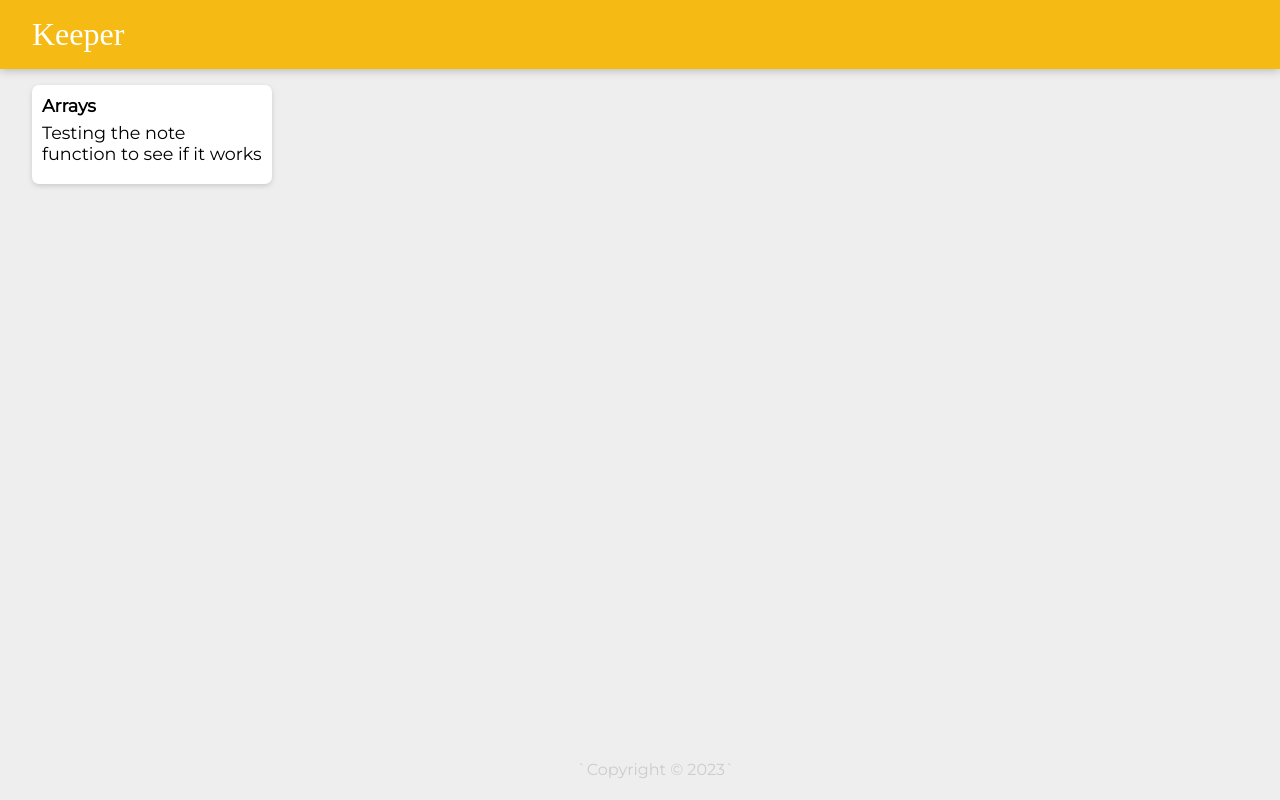
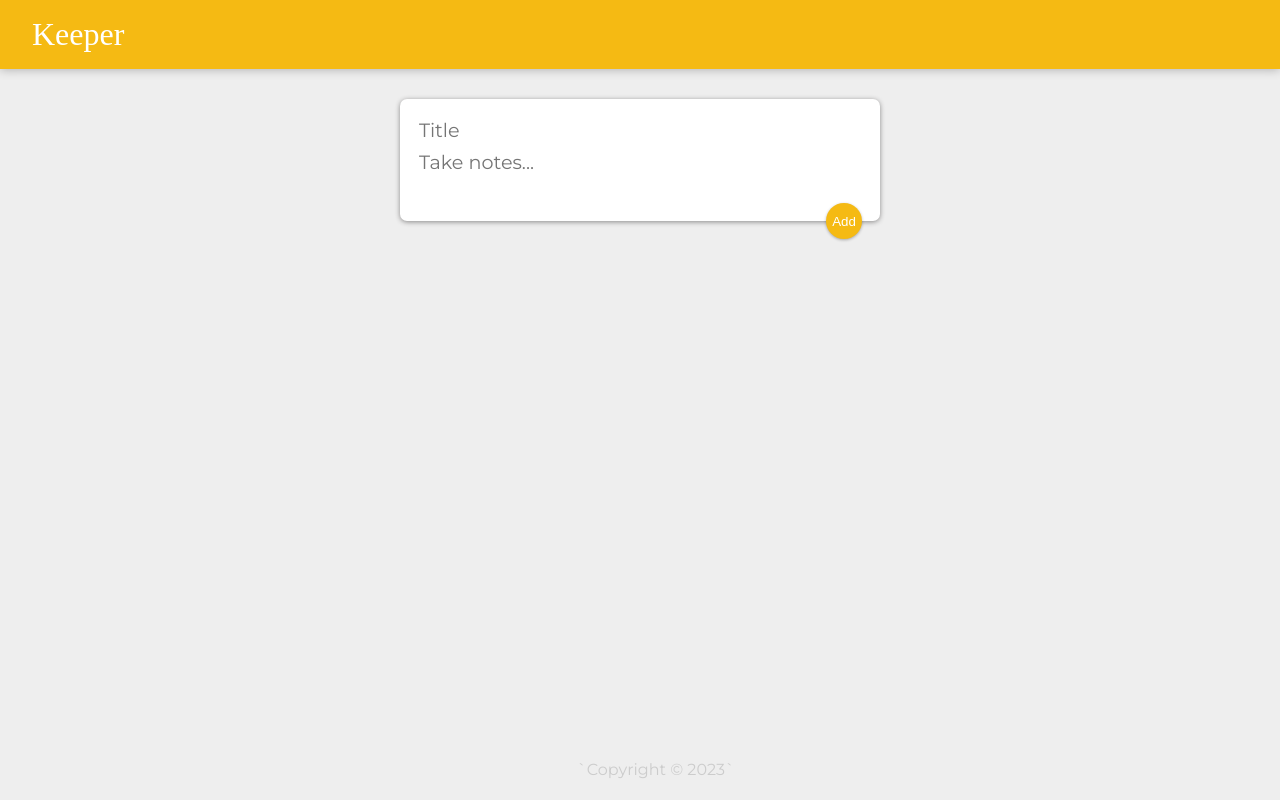
Before and after one commit to CelalKincross/web_dev, a React (Create React App) app in the folder keeper-app/: page / in a window 1280 px wide. Built offline with nearby package versions, Linux system fonts and the light colour scheme; a web font is replaced by a local one.

Commit message:
working on features-- add title and content

```diff
--- a/keeper-app/public/styles.css
+++ b/keeper-app/public/styles.css
@@ -54,3 +54,51 @@ footer p {
   white-space: pre-wrap;
   word-wrap: break-word;
 }
+
+.note button {
+  position: relative;
+  float: right;
+  margin-right: 10px;
+  color: #f5ba13;
+  border: none;
+  width: 36px;
+  height: 36px;
+  cursor: pointer;
+  outline: none;
+}
+
+form {
+  position: relative;
+  width: 480px;
+  margin: 30px auto 20px auto;
+  background: #fff;
+  padding: 15px;
+  border-radius: 7px;
+  box-shadow: 0 1px 5px rgb(138, 137, 137);
+}
+
+form input,
+form textarea {
+  width: 100%;
+  border: none;
+  padding: 4px;
+  outline: none;
+  font-size: 1.2em;
+  font-family: inherit;
+  resize: none;
+}
+
+form button {
+  position: absolute;
+  right: 18px;
+  bottom: -18px;
+  background: #f5ba13;
+  color: #fff;
+  border: none;
+  border-radius: 50%;
+  width: 36px;
+  height: 36px;
+  box-shadow: 0 1px 3px rgba(0, 0, 0, 0.3);
+  cursor: pointer;
+  outline: none;
+}
--- a/keeper-app/src/components/App.jsx
+++ b/keeper-app/src/components/App.jsx
@@ -1,20 +1,31 @@
-import React from "react";
+import React, { useState } from "react";
 import Footer from "./Footer";
 import Header from "./Header";
 import Note from "./Note";
-import notes from "../notes"
+import notes1 from "../notes"
+import CreateArea from "./CreateArea";
 // note section of app
 function App() {
+  const [notes, setNotes] = useState({})
+
+  function addNote(title, content) {
+    const newNote= {'title': title, 'content': content};
+    console.log(newNote)
+    // setNotes((prevNotes) => {
+    //   return ({...prevNotes, newNote})});
+  }
+
     return (
     <div>
         <Header />
-        {notes.map(noteItem => (
+        <CreateArea addNote={addNote} />
+        {/* {notes.map(noteItem => (
       <Note
       key={noteItem.key}
       title={noteItem.title}
       content={noteItem.content}
       />)
-      )}
+      )} */}
         <Footer />
     </div>);
 }
--- /dev/null
+++ b/keeper-app/src/components/CreateArea.jsx
@@ -0,0 +1,31 @@
+import React, {useState} from 'react';
+
+function CreateArea(props) {
+    const [title, setTitle] = useState("");
+    const [content, setContent] = useState("")
+
+    function handleTitle(e) {
+        const value=e.target.value;
+        console.log(value)
+        setTitle(value);
+      }
+
+    function handleContent(e) {
+        const value=e.target.value;
+        console.log(value)
+        setContent(value);
+    }
+
+    return (
+        <div>
+            <form>
+                <input name='title' onChange={handleTitle} placeholder='Title' />
+                <textarea name='content' onChange={handleContent} placeholder='Take notes...'/>
+                <button onClick={()=>
+                    props.addNote(title, content)}>Add</button>
+            </form>
+        </div>
+    )
+}
+
+export default CreateArea;
--- a/keeper-app/src/components/Note.jsx
+++ b/keeper-app/src/components/Note.jsx
@@ -3,8 +3,8 @@ import React from "react";
 function Note(props) {
     return (
         <div className="note">
-        <h1>{props.title}</h1>
-        <p>{props.content}</p>
+            <h1>{props.title}</h1>
+            <p>{props.content}</p>
         </div>
     )
 }
--- a/keeper-app/src/notes.js
+++ b/keeper-app/src/notes.js
@@ -1,6 +1,6 @@
 // import React from 'react';
 
-const notes = [
+const notes1 = [
     {
         key:1,
         title: 'Arrays',
@@ -9,4 +9,4 @@ const notes = [
 ]
 
 
-export default notes;
+export default notes1;
```
